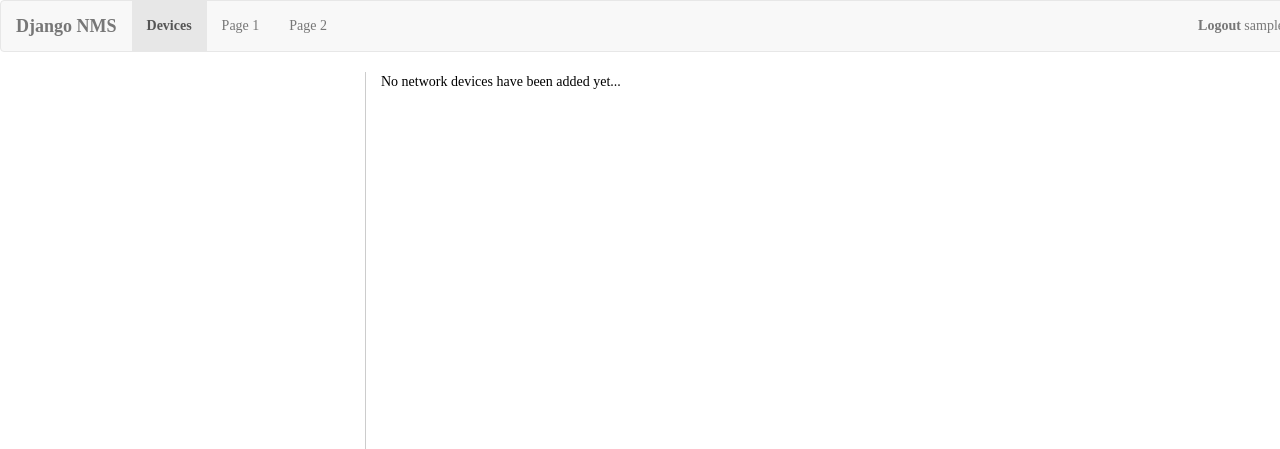
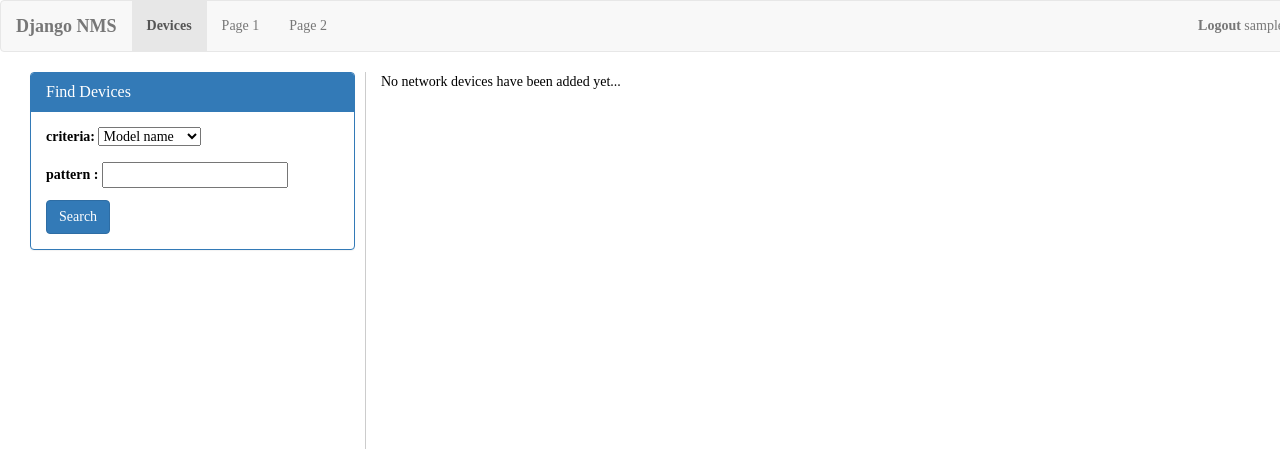
Before and after one commit to kabzoncheg/django_netconf_project, a Django app: page /devices/ in a window 1280 px wide. Shown: the top 449 px of the page. Run offline with Django 3.2, Linux system fonts and the light colour scheme; the visitor is signed in with stand-in values (Sample User, id 1); data that the repository does not hold is empty; some libraries are stand-ins or nearby versions; some web fonts are replaced.

Commit message:
Initial commit. Raw project. Under development

```diff
--- a/django_netconf/devices/forms.py
+++ b/django_netconf/devices/forms.py
@@ -0,0 +1,15 @@
+from django import forms
+
+
+SEARCH_CRITERIA = (
+    ('model', 'Model name'),
+    ('instance-name', 'Instance name'),
+    ('mac-address', 'MAC address'),
+    ('interface-ip-address', 'IP address'),
+)
+
+
+class SearchForm(forms.Form):
+
+    criteria = forms.ChoiceField(label='criteria', choices=SEARCH_CRITERIA, required=True)
+    pattern = forms.CharField(label='pattern ', max_length=150, required=True)
--- a/django_netconf/devices/templates/devices/index.html
+++ b/django_netconf/devices/templates/devices/index.html
@@ -4,6 +4,20 @@
 {% extends "base.html" %}
 
 {% block menue %}
+    <div id="search">
+        <div class="panel panel-primary">
+            <div class="panel-heading">
+                <h3 class="panel-title">Find Devices</h3>
+            </div>
+            <div class="panel-body">
+                <form method="GET" class="form-horizontal">
+                    {{ form.media }}
+                    {{ form.as_p }}
+                    <input type="submit" class="btn btn-primary" value="Search">
+                </form>
+            </div>
+        </div>
+    </div>
     {% for device in device_list %}
             <table width="100%" cellspacing="0">
                 <tr>
@@ -39,7 +53,7 @@
                     <p><b>Hostname: </b>{{ device.hostname }}</p>
                     <p><b>Model: </b>{{ device.model }}</p>
                     <p><b>UP time: </b>{{ device.up_time}}</p>
-                    <p><b>Updated at: </b>{{ device.last_checked_time|date:'l M n o H:i:s O T' }}</p>
+                    <p><b>Updated at: </b>{{ device.last_checked_time|date:'l M o H:i:s O T' }}</p>
                     {% if device.last_checked_status %}
                         <p><b>Status:</b> UP</p>
                     {% else %}
--- a/django_netconf/devices/views.py
+++ b/django_netconf/devices/views.py
@@ -1,9 +1,12 @@
 from django.shortcuts import render
+from django.shortcuts import reverse
 from django.http import Http404
+from django.http import HttpResponseRedirect
 from django.http import JsonResponse
 from django.contrib.auth.decorators import login_required
 from django.core.exceptions import ObjectDoesNotExist
 
+from .forms import SearchForm
 from .models import Device
 from .models import DeviceInstance
 from .models import InstanceArpTable
@@ -11,18 +14,31 @@ from .models import InstanceLogInterface
 from .workertasks import rpc_update
 
 
+context_to_models = {'model': (Device, 'model'),
+                    'instance-name': (DeviceInstance, 'instance_name'),
+                    'mac-address': (InstanceArpTable, 'mac_address'),
+                    'interface-ip-address': (InstanceLogInterface, 'ifa_local')}
+context_to_models_list = list(context_to_models.keys())
+
+
 @login_required
 def device_list_view(request):
-    device_objects = Device.objects.all().order_by('ip_address')
-    return render(request, 'devices/index.html', {'device_list': device_objects})
+    if request.method == 'GET':
+        form = SearchForm()
+        device_objects = Device.objects.all().order_by('ip_address')
+        if 'criteria' in request.GET :
+            form = SearchForm(request.GET)
+        if form.is_valid():
+            criteria = form.cleaned_data['criteria']
+            pattern = form.cleaned_data['pattern']
+            return HttpResponseRedirect(reverse('devices:search',
+                                                kwargs={'match_context': criteria, 'match_value': pattern}))
+        return render(request, 'devices/index.html', {'device_list': device_objects, 'form': form})
 
 
 @login_required
 def device_list_search_universal(request, match_context, match_value):
-    context_to_models = {'model': (Device, 'model'),
-                         'instance-name': (DeviceInstance, 'instance_name'),
-                         'mac-address': (InstanceArpTable, 'mac_address'),
-                         'interface-ip-address': (InstanceLogInterface, 'ifa_local')}
+    global context_to_models
     if match_context in context_to_models:
         model = context_to_models[match_context][0]
         model_field_name = context_to_models[match_context][1]
@@ -38,8 +54,8 @@ def device_list_search_universal(request, match_context, match_value):
 
 @login_required
 def json_device_update(request):
-    # this view performs device model update on demand via workertasks module
-    if request.is_ajax() and request.method == u'GET':
+    # this view accepts AJAX request and performs Device model update on demand via workertasks.py module
+    if request.is_ajax() and request.method == 'GET':
         get = request.GET
         result = {'status': False}
         if u'ip_address' in get:
--- a/django_netconf/devices/workertasks.py
+++ b/django_netconf/devices/workertasks.py
@@ -36,9 +36,9 @@ class SendRPC(object):
                                    body=str(n))
         while self.response is None:
             # In a case of worker daemon cannot process our request
-            # run timer for 10 sec
+            # run timer for 20 sec
             self.connection.process_data_events()
-            if  time() - self.time_smpl < 10:
+            if time() - self.time_smpl < 20:
                 pass
             else:
                 self.response = {'status_code': 200}
```
Also changed, not shown: django_netconf/devices/urls.py (line endings or trailing spaces).
